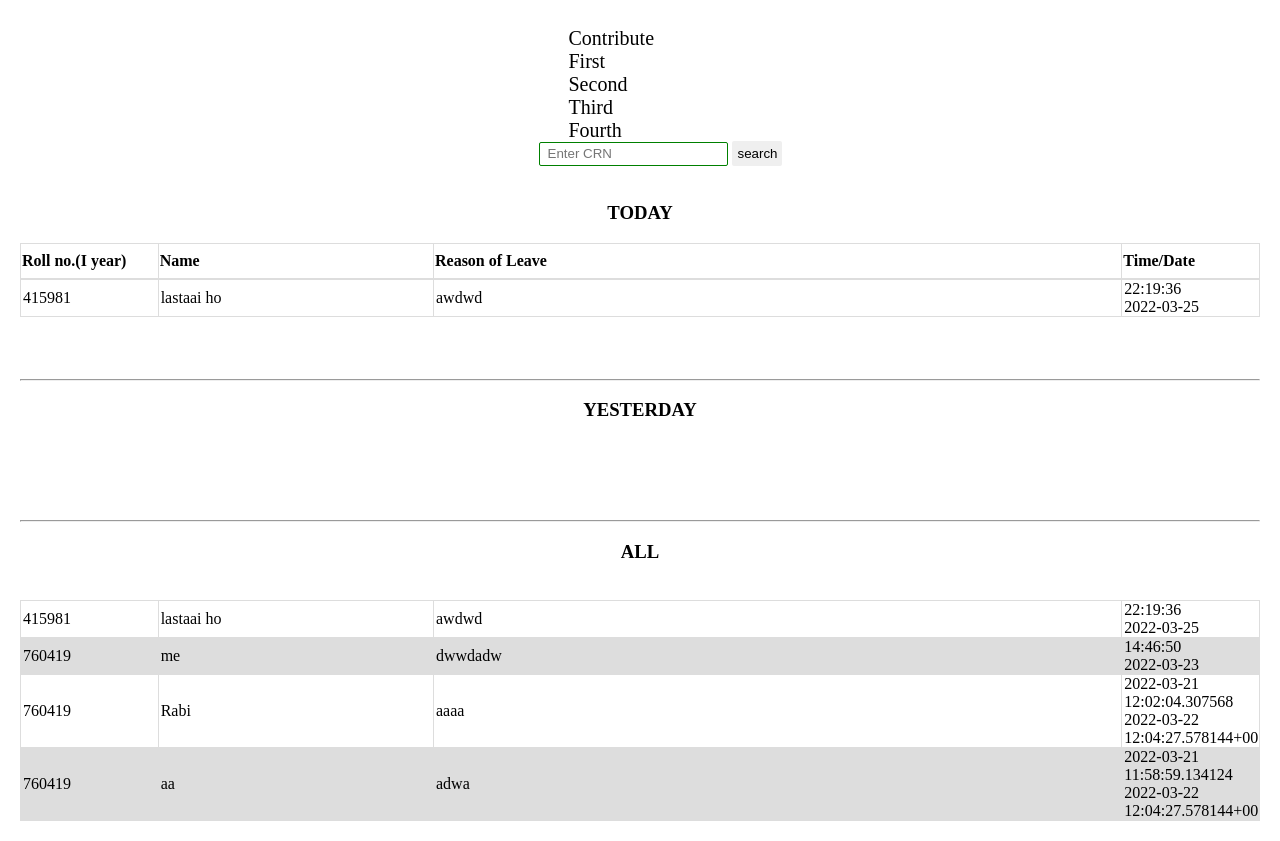
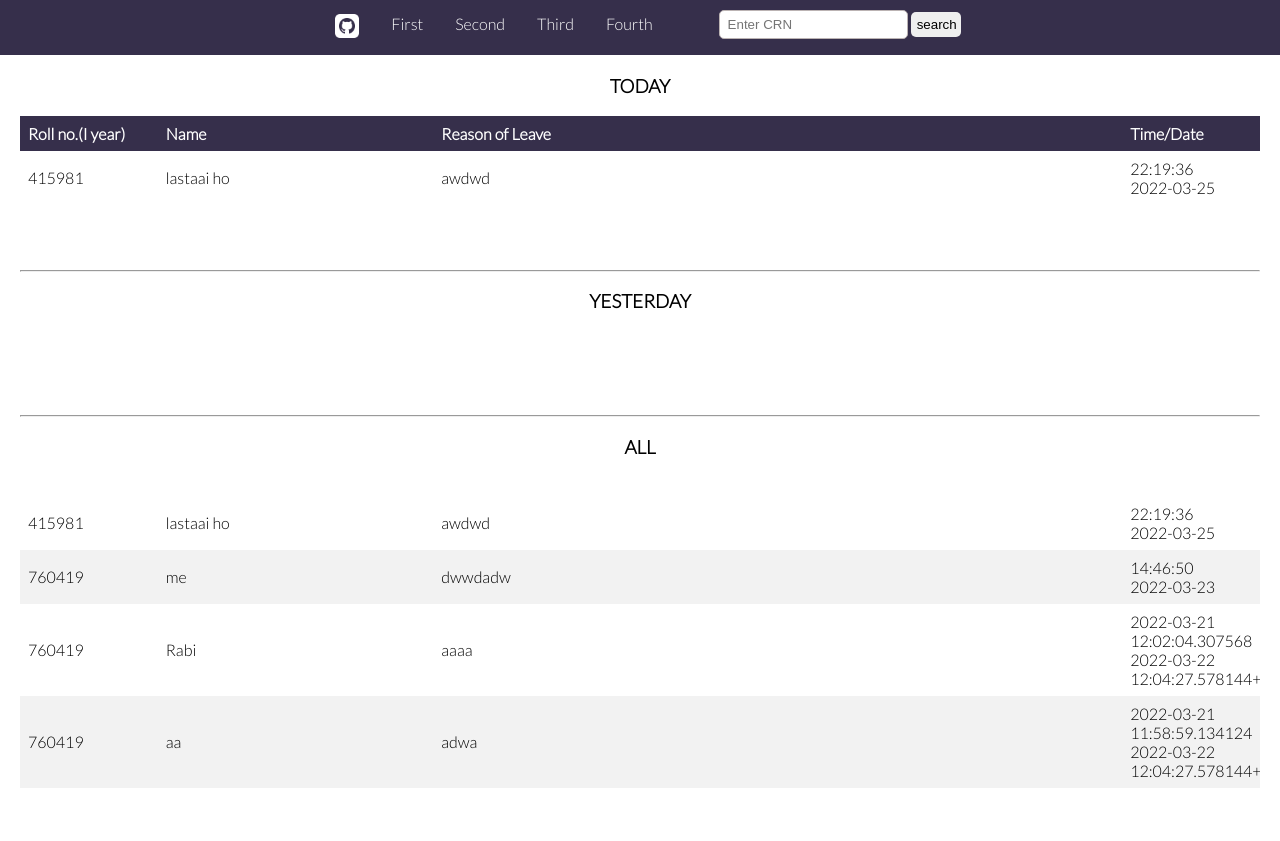
Before and after one commit to rabibasukala01/Application-of-Leave, a Django app: page /applicants-lists/1 in a window 1280 px wide. After the commit the page ends 788 px from the top, so only its background shows below. Run offline with Django 3.2, Linux system fonts and the light colour scheme; data comes from the database, SQL or seed files in the repository; both versions use the stored data as it was after the commit; lists and menus that the app fills with data are empty.

Commit message:
dj-html correction

```diff
--- a/Requirements.txt
+++ b/Requirements.txt
@@ -1,2 +1,4 @@
 Python==3.7.8
 Django==3.2.12
+python-dotenv==0.19.2
+pytz==2022.1
--- a/static/liststyle.css
+++ b/static/liststyle.css
@@ -1,56 +1,40 @@
 body{
     margin: 0;
     padding: 0;
-}
-
-.nav-bar{
-
-
-    display: flex;
-    justify-content: center;
-    }
-
-.navigation-lists{
-    list-style: none;
-    }
-.nav-units{
-    text-decoration: none;
-
-
-}
-#glink{
-    position: relative;
-    top: 11px;
-    left: 30px;
-    text-decoration: none;
-    color: black;
-    font-size: 20px;
-
-
+    font-family: 'Lato', sans-serif;
 }
 
 #searchfield{
     margin-top: 10px;
-    height: 20px;
-    border: green solid 1px;
-    border-radius: 2px;
+    height: 25px;
+    border-radius: 5px;
     padding-left: 8px;
+    border:0.1px solid rgb(187, 179, 179);
+
+}
+#searchfield:focus{
+    border-color: #82ffcb;
+    outline: none;
 }
 
 #search-btn{
     margin-top: 10px;
     height: 25px;
     width: 50px;
-    border-radius: 2px;
+    border-radius: 5px;
     text-align: center;
     border: none;
 
+}
 
+#search-btn:hover{
+    background-color: #b6acac;
 }
+
 
 #container{
 
-    /* background-color: black; */
+    /* background-color: #362f4b; */
     /* display: flex; */
 
     margin: 20px 20px 20px 20px;
@@ -59,29 +43,61 @@ body{
 }
 
 
-td, th {
-     border: 1px solid #dddddd;
-    text-align: left;
-    padding-top: 8px;
-    padding-bottom: 8px;
+ul {
+    list-style-type: none;
+    margin: 0;
+    padding: 0;
+    background-color: #362f4b;
+    position:sticky;
+    top:-0.5px;
+    overflow: hidden;
+    width: 100%;
+    color: aliceblue;
+    list-style: none;
+    display: flex;
+    justify-content: center;
+    flex-direction: row;
+  }
+
+  li {
+    float: right;
+    color: aliceblue;
+  }
+
+  li a {
+    display: block;
+    color: white;
+    text-align: center;
+    padding: 14px 16px;
+    text-decoration: none;
+  }
+
+  li a:hover:not(.active) {
+    background-color: #111;
 
   }
 
+  /* table css */
 
-tr:nth-child(even) {
-    background-color: #dddddd;
-  }
+table {
+    table-layout:fixed;
+    border-collapse: collapse;
+    width: 100%;
+}
+img{
+    height: 24px;
+    width: 24px;
+}
 
-.table {
-    table-layout:fixed;
-    width: 100%;
-    border-collapse: collapse;
+th, td {
+    text-align: left;
+    padding: 8px;
+    overflow: hidden;
+}
 
+tr:nth-child(even){background-color: #f2f2f2}
+
+th {
+    background-color: #362f4b;
+    color: white;
 }
- td{
-    overflow: hidden;
-    padding: 0 2px 0 2px;
-
-
-
-}
--- a/templates/applicants.html
+++ b/templates/applicants.html
@@ -1,6 +1,3 @@
 {% extends 'base.html'%}
 
 {% block title %}Applicants{% endblock %}
-
-
-{%%}
--- a/templates/base.html
+++ b/templates/base.html
@@ -8,27 +8,32 @@
     <meta name="viewport" content="width=device-width, initial-scale=1.0">
     <title>{% block title %} {% endblock %}</title>
     <link rel="stylesheet" href={% static 'liststyle.css' %}>
+    <link rel="preconnect" href="https://fonts.googleapis.com">
+<link rel="preconnect" href="https://fonts.gstatic.com" crossorigin>
+<link href="https://fonts.googleapis.com/css2?family=Lato:wght@300&display=swap" rel="stylesheet">
+
 </head>
 
 <body>
-    <nav class="nav-bar">
+    <nav >
 
-        <ul class="navigation-lists">
+        <ul >
 
-            <li class="nav-units"><a id="glink"
-                    href="https://github.com/rabibasukala01/Application-of-Leave">Contribute</a>
+            <li ><a
+                    href="https://github.com/rabibasukala01/Application-of-Leave"><img src={%static 'github.png'%} alt="contribute"></a>
             </li>
-            <li class="nav-units"><a id="glink" href="{% url 'firstyear'%}">First</a></li>
-            <li class="nav-units"><a id="glink" href="{% url 'secondyear'%}">Second</a></li>
-            <li class="nav-units"><a id="glink" href="{% url 'thirdyear'%}">Third</a></li>
-            <li class="nav-units"><a id="glink" href="{% url 'fourthyear'%}">Fourth</a></li>
+            <li><a href="{% url 'firstyear'%}">First</a></li>
+            <li><a href="{% url 'secondyear'%}">Second</a></li>
+            <li><a href="{% url 'thirdyear'%}">Third</a></li>
+            <li><a href="{% url 'fourthyear'%}">Fourth</a></li>
             <li>
-                <form action="" method="post">
+                <form action="" method="post" style="margin-left:50px ;">
                     {%csrf_token%}
                     <input type="text" name="searched" id="searchfield" placeholder="Enter CRN">
                     <input type="submit" name="submit" value="search" id="search-btn">
                 </form>
             </li>
+
         </ul>
 
     </nav>
@@ -44,7 +49,7 @@
             </colgroup>
 
 
-            <tr>
+            <tr style="background-color: #362f4b; color: whitesmoke;">
 
                 <th>Roll no.({% block yearblock%} {%endblock%} year)</th>
                 <th>Name</th>
```
Also changed, not shown: static/formstyle.css (+19 -2 lines), templates/form.html (+7 -8 lines), db.sqlite3, static/github.png (added).
